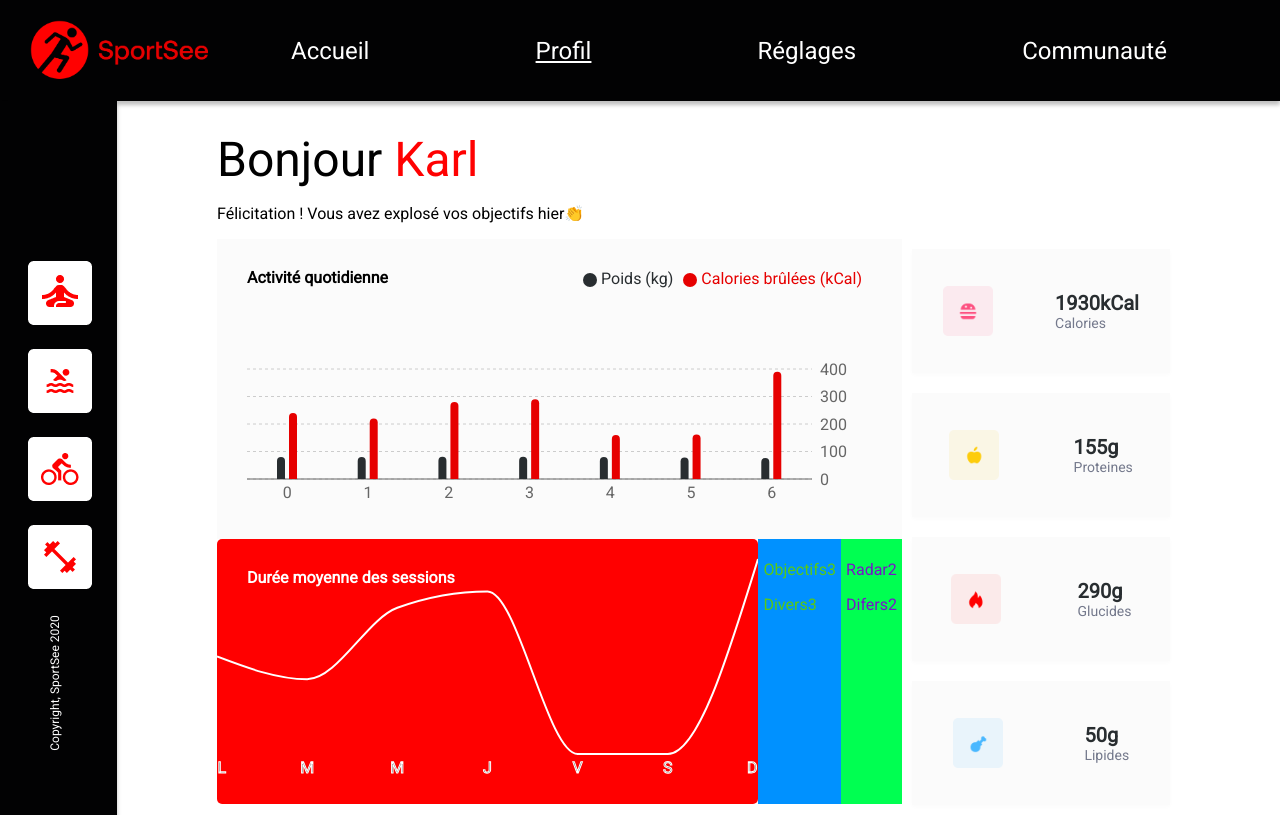
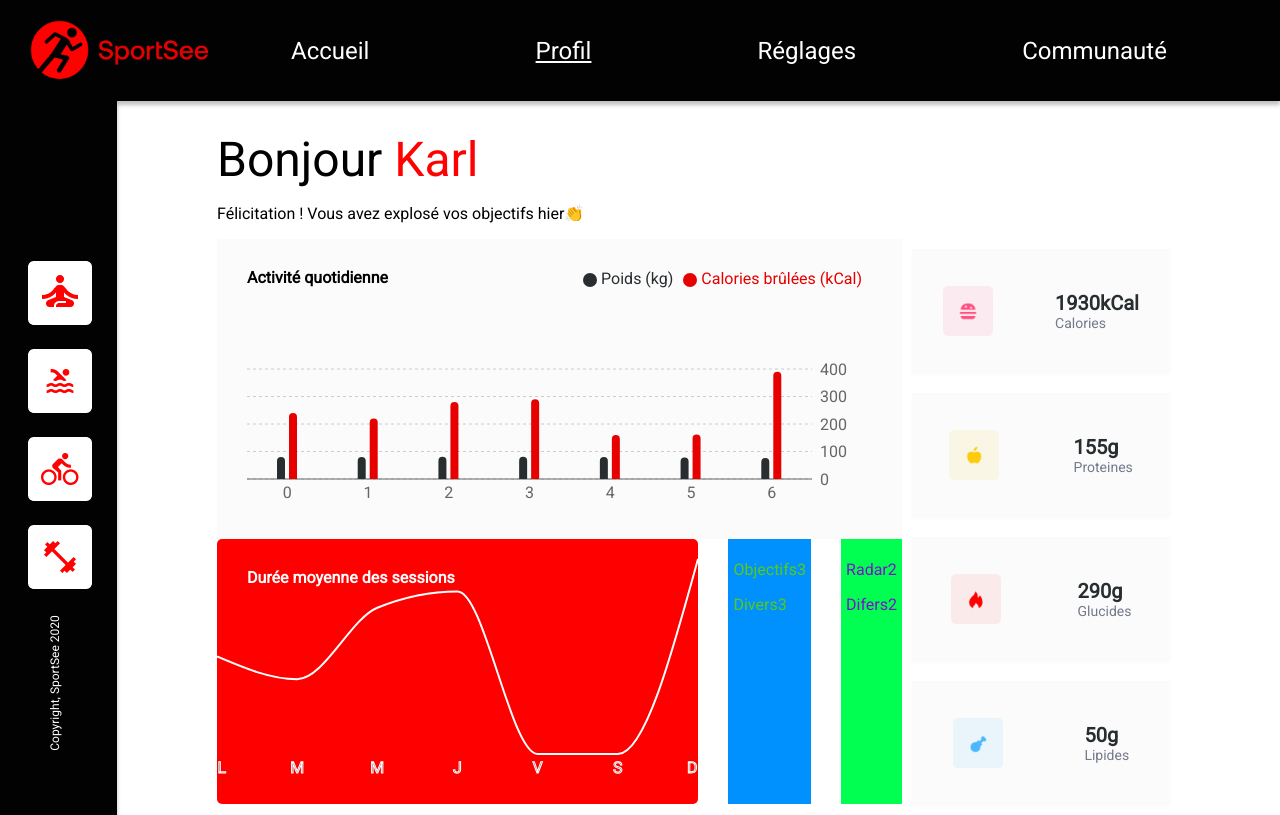
Before and after one commit to tetyanachouteau/p9-front-end-dasboard, a React (Create React App) app: page /dashboard/12 in a window 1280 px wide. Built offline with nearby package versions, Linux system fonts and the light colour scheme.

Commit message:
Espace entre les graphiques

```diff
--- a/src/pages/dashboard.module.css
+++ b/src/pages/dashboard.module.css
@@ -43,8 +43,9 @@
 
 .group-bottom {
     display: flex;
+    /* Pour placer les composants de gauche à droite */
     flex-direction: row;
-    /* Pour placer les composants de gauche à droite */
+    gap:30px
 }
 
 .objectifs-container,
```
